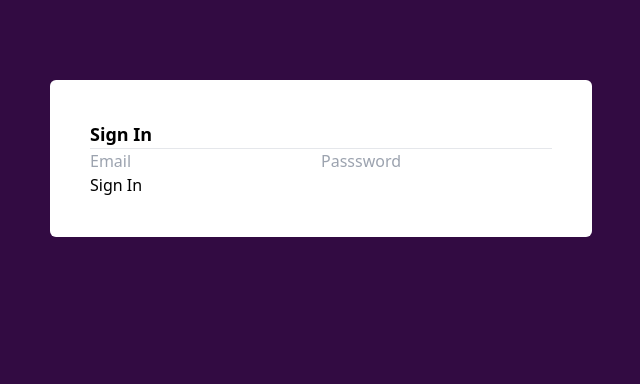
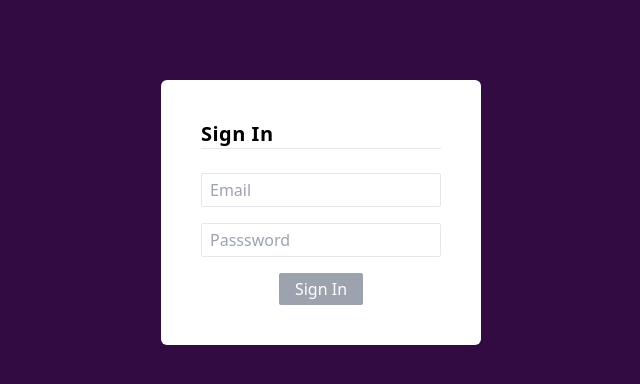
Before and after one commit to barcel0/by-miles-code-challenge, a React (Create React App) app: page / in a window 1280 px wide. Shown: the top 384 px of the page, without its empty margins (319-959 px from the left). Built offline with nearby package versions, Linux system fonts and the light colour scheme; the HTML template or start-up script is replaced by a standard one.

Commit message:
css pass

```diff
--- a/src/components/Button.js
+++ b/src/components/Button.js
@@ -1,6 +1,7 @@
-const Button = ({ label = "Send", onClick }) => {
+const Button = ({ label = "Send", onClick, enabled = false }) => {
   return (
-    <div className="" onClick={onClick}>
+    <div className={`btn-main ${enabled ? 'btn-main-enabled' : 'btn-main-disabled'}`} onClick={onClick}>
+      {/* <div className="btn-main btn-main-enabled" onClick={onClick}> */}
       {label}
     </div>
   );
--- a/src/components/ContentBlock.js
+++ b/src/components/ContentBlock.js
@@ -1,7 +1,7 @@
 const ContentBlock = ({ title = '', children }) => {
   return (
     <div className="flex flex-col">
-      <h2 className="font-semibold text-lg border-b">{title}</h2>
+      <h2 className="font-bold text-xl border-b mb-6 tracking-wide">{title}</h2>
       {children}
     </div>
   );
--- a/src/components/Input.js
+++ b/src/components/Input.js
@@ -1,6 +1,7 @@
 const Input = ({ type = "text", placeholder, value, onChange }) => {
   return (
     <input
+      className="border mb-4 rounded-sm px-2 py-1 w-60"
       type={type}
       placeholder={placeholder}
       value={value}
--- a/src/components/LoginForm.js
+++ b/src/components/LoginForm.js
@@ -6,12 +6,25 @@ const LogInForm = ({ handleLogIn }) => {
   const [email, setEmail] = useState('');
   const [password, setPassword] = useState('');
 
+  const onSignInClick = () => {
+    if (email.length > 0 && password.length > 0) {
+      handleLogIn(email, password)
+    }
+  }
+
+  const setButtonEnabled = () => {
+    if (email.length > 0 && password.length > 0) return true;
+    return false;
+  }
+
   return (
-    <div>
+    <>
       <Input placeholder="Email" value={email} onChange={setEmail} />
       <Input type="password" placeholder="Passsword" value={password} onChange={setPassword} />
-      <Button label="Sign In" onClick={() => handleLogIn(email, password)} />
-    </div>
+      <div className="flex justify-center">
+        <Button label="Sign In" onClick={onSignInClick} enabled={setButtonEnabled()} />
+      </div>
+    </>
   );
 }
 
--- a/src/components/PolicyDetailsRow.js
+++ b/src/components/PolicyDetailsRow.js
@@ -1,7 +1,7 @@
 const PolicyDetailsRow = ({ title = '', content = '' }) => {
   return (
-    <div className="">
-      <div className="font-semibold text-gray-400 border-b">{title}</div>
+    <div className="mb-4">
+      <div className="font-semibold text-gray-400 border-b mb-1">{title}</div>
       <div className="font-semibold">{content}</div>
     </div>
   );
--- a/src/helpers/addressStringFomatter.js
+++ /dev/null
@@ -1,3 +0,0 @@
-export const addressStringFormatter = () => {
-
-}
--- a/src/screens/LoginScreen.js
+++ b/src/screens/LoginScreen.js
@@ -10,7 +10,9 @@ const LogInScreen = () => {
   const dispatch = useDispatch();
 
   const handleLogIn = (email, password) => {
-    dispatch(logIn(email, password));
+    if (email.length > 0 && password.length > 0) {
+      dispatch(logIn(email, password));
+    }
   }
 
   return (
--- a/src/screens/PolicyDetailsScreen.js
+++ b/src/screens/PolicyDetailsScreen.js
@@ -9,12 +9,13 @@ const PolicyDetailsScreen = ({ policy, vehicle }) => {
   const { make, model, colour, reg } = vehicle;
   const { policy_ref, cover } = policy;
   const { line_1, line_2, postcode } = policy.address;
+  const formattedReference = policy_ref.replace(/-/g, " ");
   const formattedAddress = `${line_1}, ${line_2}, ${postcode}`;
   return (
     <LayoutMain>
       <WhiteBox>
         <ContentBlock title="My Policy">
-          <PolicyDetailsRow title="Policy Reference" content={policy_ref} />
+          <PolicyDetailsRow title="Policy Reference" content={formattedReference} />
           <PolicyDetailsRow title="Cover Type" content={cover} />
           <PolicyDetailsRow title="Car" content={carStringFormatter(make, model, colour, reg)} />
           <PolicyDetailsRow title="Address" content={formattedAddress} />
--- a/src/styles/Button.css
+++ b/src/styles/Button.css
@@ -0,0 +1,12 @@
+.btn-main{
+  @apply  text-white px-4 py-1 rounded-sm transition ease-in;
+}
+
+.btn-main-enabled{
+  @apply bg-blue-500 hover:bg-blue-700 cursor-pointer ;
+}
+
+
+.btn-main-disabled{
+  @apply bg-gray-400 cursor-not-allowed;
+}
```
Also changed, not shown: src/styles/PolicyDetailsRow.css (added), 1 other file (tests, documents, lock files or other folders).
